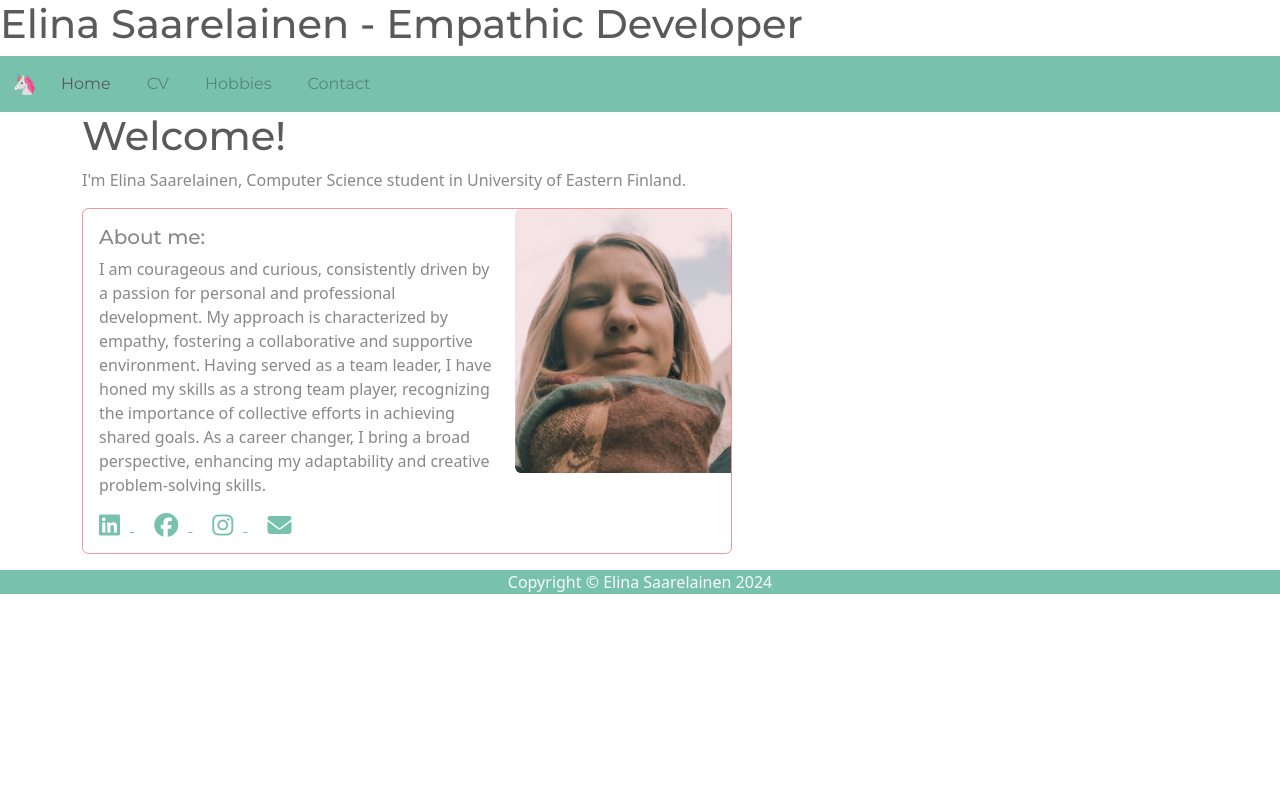
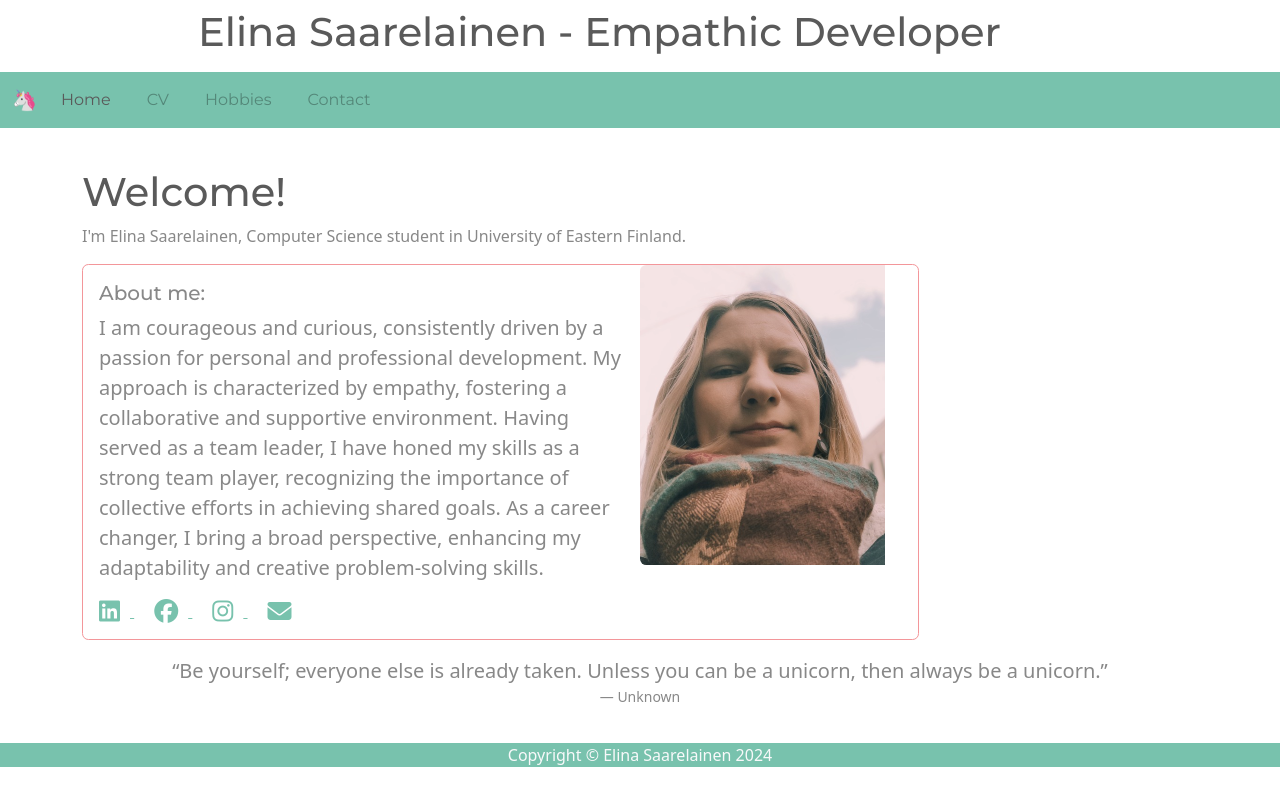
Before and after one commit to saarelin/saarelin.github.io, a plain HTML site: page index.html in a window 1280 px wide. Drawn offline with nearby package versions, Linux system fonts and the light colour scheme.

Commit message:
Some styiling

```diff
--- a/index.html
+++ b/index.html
@@ -25,7 +25,9 @@
   </head>
   <body>
     <div class="header">
-      <h1>Elina Saarelainen - Empathic Developer</h1>
+      <h1 class="mx-auto p-2" style="width: 900px">
+        Elina Saarelainen - Empathic Developer
+      </h1>
     </div>
     <nav class="navbar navbar-expand-lg bg-primary">
       <div class="container-fluid">
@@ -59,12 +61,12 @@
         I'm Elina Saarelainen, Computer Science student in University of Eastern
         Finland.
       </p>
-      <div class="card border-secondary mb-3" style="max-width: 650px">
+      <div class="card border-secondary mb-3 w-75">
         <div class="row g-0">
           <div class="col-md-8">
             <div class="card-body">
               <h5 class="card-title">About me:</h5>
-              <p class="card-text">
+              <p class="card-text lead">
                 I am courageous and curious, consistently driven by a passion
                 for personal and professional development. My approach is
                 characterized by empathy, fostering a collaborative and
@@ -115,6 +117,15 @@
           </div>
         </div>
       </div>
+      <figure class="text-center">
+        <blockquote class="blockquote">
+          <p class="mb-0">
+            “Be yourself; everyone else is already taken. Unless you can be a
+            unicorn, then always be a unicorn.”
+          </p>
+        </blockquote>
+        <figcaption class="blockquote-footer">Unknown</figcaption>
+      </figure>
     </div>
     <div class="clr"></div>
     <footer class="bg-primary text-light">
--- a/style.css
+++ b/style.css
@@ -1,3 +1,12 @@
+.container {
+  padding: 20px;
+}
+
+h1,
+h2 {
+  padding-top: 20px;
+}
+
 a {
   margin-right: 20px;
 }
```
Also changed, not shown: contact.html (+3 -1 lines), cv.html (+7 -5 lines), hobbies.html (+3 -1 lines).
